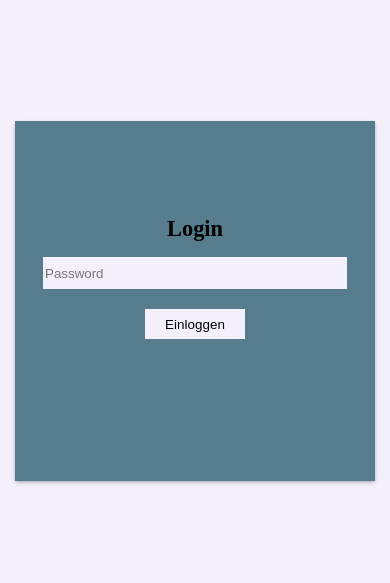
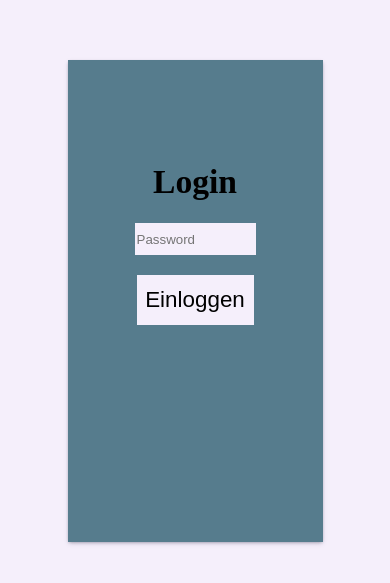
Before and after one commit to simsonfvre/LEBENSLAUF, a plain HTML site: page index.html in a window 390 px wide. Shown: the part 121-704 px from the top of the page. Drawn offline with Linux system fonts and the light colour scheme.

Commit message:
optimizing responsive design

```diff
--- a/css/style.css
+++ b/css/style.css
@@ -25,6 +25,11 @@
 	height: 100%;
 	margin: 0;
 	background-color: var(--white);
+}
+
+h2 {
+    padding: 0 10px;
+    text-align: center;
 }
 
 .color-1 {
@@ -348,6 +353,11 @@
     .one-box-hidden p {
         padding: 0 0 0 10px;
     }
+
+    #login-panel {
+        width: 50%;
+        height: 50%;
+    }
 }
 
 @media (max-width: 768px) {
@@ -376,6 +386,20 @@
     #school div.half img.third-box {
         width: 180px;
     }
+
+    #login-panel input {
+        width: 60%;
+    }
+
+    #login-panel h1 {
+        font-size: 3em;
+    }
+
+    #login-panel button {
+        width: 60%;
+        height: 50px;
+        font-size: 2em;
+    }
 }
 
 @media (max-width: 576px) {
--- a/index.html
+++ b/index.html
@@ -2,6 +2,7 @@
 <html lang="de">
 <head>
     <meta charset="utf-8">
+    <meta name="viewport" content="width=device-width, initial-scale=1.0">
     <title>Login</title>
     <link rel="stylesheet" type="text/css" href="css/style.css">
     <script src="js/login.js" defer></script>
```
